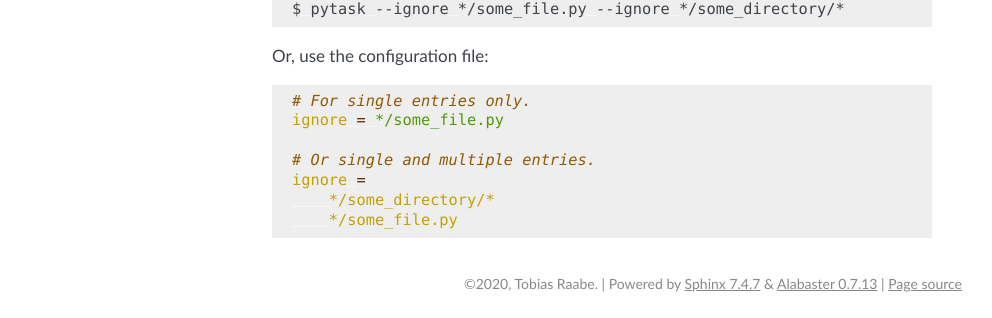
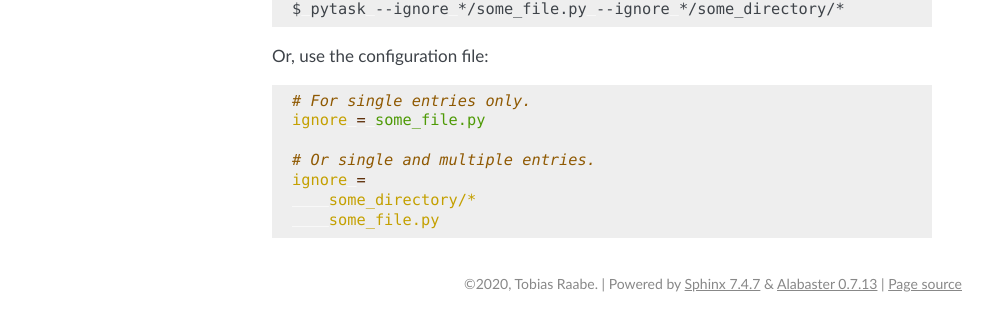
Before and after one commit to pytask-dev/pytask, a Sphinx documentation site: the page built from docs/tutorials/how_to_configure_pytask.rst, in a window 1280 px wide. Shown: the part 1079-1397 px from the top of the page, without its empty margins (148-1140 px from the left). Built offline with Sphinx 7.4.7, drawn with Linux system fonts in a browser that asks for light colours; pages that are not in the unit, such as notebooks, are missing from menus.

Commit message:
Fix docs.

```diff
--- a/docs/tutorials/how_to_configure_pytask.rst
+++ b/docs/tutorials/how_to_configure_pytask.rst
@@ -67,9 +65,9 @@ Or, use the configuration file:
 .. code-block:: ini
 
     # For single entries only.
-    ignore = */some_file.py
+    ignore = some_file.py
 
     # Or single and multiple entries.
     ignore =
-        */some_directory/*
-        */some_file.py
+        some_directory/*
+        some_file.py
```
Also changed, not shown: other parts of docs/tutorials/how_to_configure_pytask.rst (+0 -2 lines).
